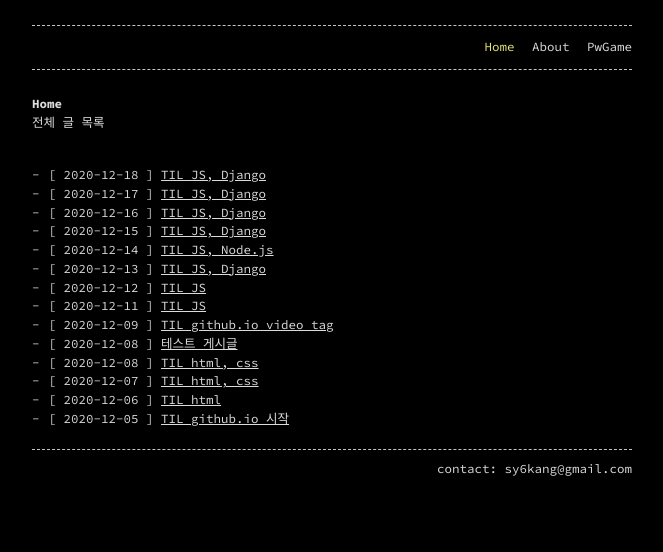
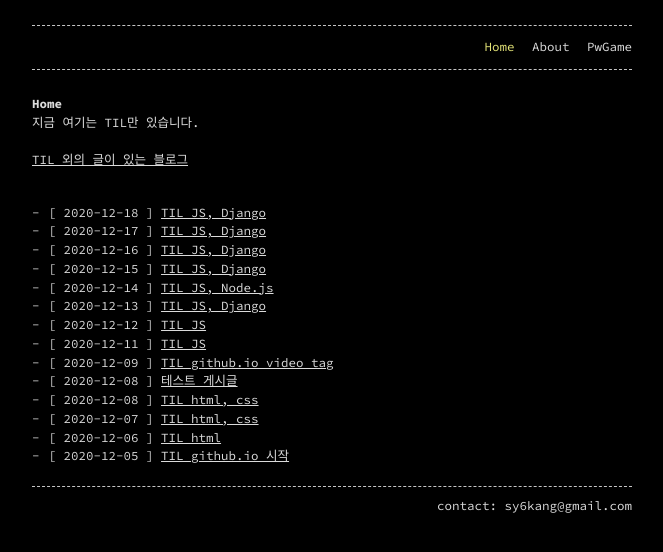
Before and after one commit to phin09/phin09.github.io, a Jekyll site: the page built from index.md, in a window 1280 px wide. Shown: the top 552 px of the page, without its empty margins (308-971 px from the left). Built offline with Jekyll 4.4.1, drawn with Linux system fonts in a browser that asks for light colours.

Commit message:
add tistory blog link

```diff
--- a/index.md
+++ b/index.md
@@ -9,4 +9,5 @@ permalink: /
 ---
 
 # Home
-전체 글 목록
+지금 여기는 TIL만 있습니다.
+[TIL 외의 글이 있는 블로그](https://phin09.tistory.com/)
```
